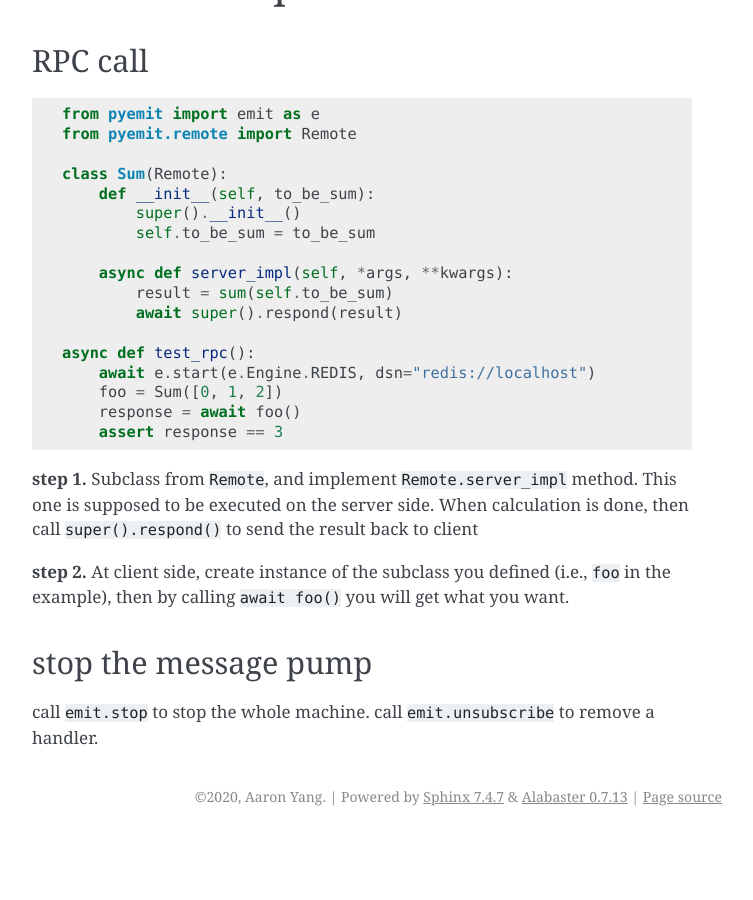
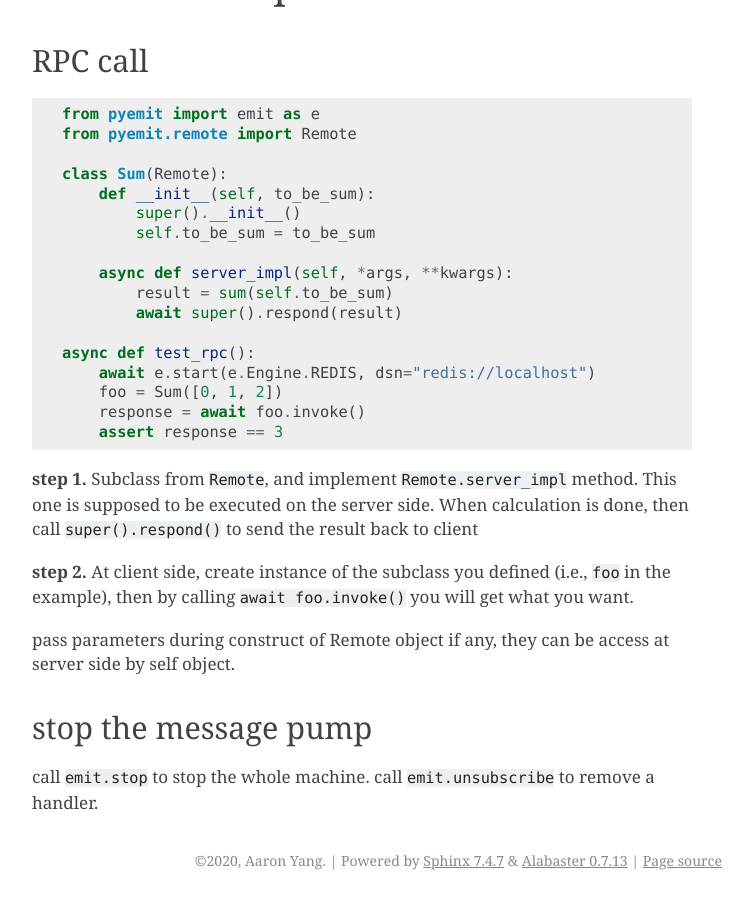
Before and after one commit to hbaaron/pyemit, a Sphinx documentation site: the page built from docs/usage.md, in a window 1280 px wide and 900 px high, scrolled down 1811 px. Shown: the whole window, without its empty margins (388-1141 px from the left). Built offline with Sphinx 7.4.7, drawn with Linux system fonts in a browser that asks for light colours; before the commit the page ends 2647 px from its top, so only the background shows below that.

Commit message:
behaviour change: 1. Now the client should call invoke instead of execute 2. remove hardcode dsn. Now for test to pass, you need to confiure dsn in enviroment variables.
release 0.4

````diff
--- a/HISTORY.rst
+++ b/HISTORY.rst
@@ -11,3 +11,7 @@ History
 -------------------
 * RPC feature implemented
 * use pickle instead of json for serialization for better performance. Currently protocol 4 is used.
+
+0.4.0 (2020-04-30)
+-------------------
+* Change signature of `Remote.execute` to `Remote.invoke`
--- a/docs/usage.md
+++ b/docs/usage.md
@@ -85,7 +85,7 @@ class Sum(Remote):
 async def test_rpc():
     await e.start(e.Engine.REDIS, dsn="redis://localhost")
     foo = Sum([0, 1, 2])
-    response = await foo()
+    response = await foo.invoke()
     assert response == 3
 ```
 
@@ -93,7 +93,9 @@ async def test_rpc():
  the server side. When calculation is done, then call `super().respond()` to send the result back to client
 
  **step 2.** At client side, create instance of the subclass you defined (i.e., `foo` in the example), then by calling
-  `await foo()` you will get what you want.
+  `await foo.invoke()` you will get what you want.
+
+  pass parameters during construct of Remote object if any, they can be access at server side by self object.
 
  ## stop the message pump
  call `emit.stop` to stop the whole machine. call `emit.unsubscribe` to remove a handler.
````
Also changed, not shown: 3 other files.
